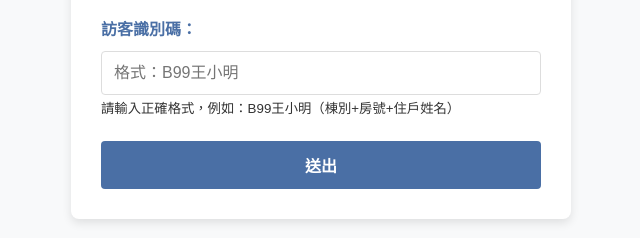
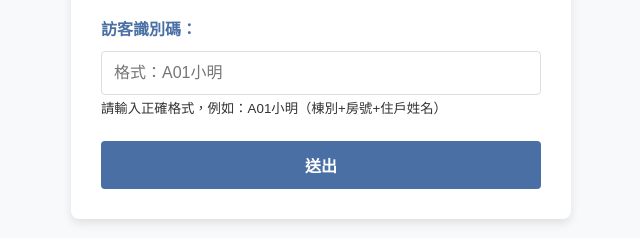
Before and after one commit to noveres/fgbd, a plain HTML site: page index.html in a window 1280 px wide. Shown: the part 479-717 px from the top of the page, 319-959 px from the left. Drawn offline with nearby package versions, Linux system fonts and the light colour scheme.

Commit message:
資料庫更動

```diff
--- a/index.html
+++ b/index.html
@@ -152,8 +152,8 @@
 
             <div class="form-group">
                 <label for="visitors">訪客識別碼：</label>
-                <input type="text" id="visitors" placeholder="格式：B99王小明" required>
-                <small>請輸入正確格式，例如：B99王小明（棟別+房號+住戶姓名）</small>
+                <input type="text" id="visitors" placeholder="格式：A01小明" required>
+                <small>請輸入正確格式，例如：A01小明（棟別+房號+住戶姓名）</small>
             </div>
 
             <button type="submit">送出</button>
```
